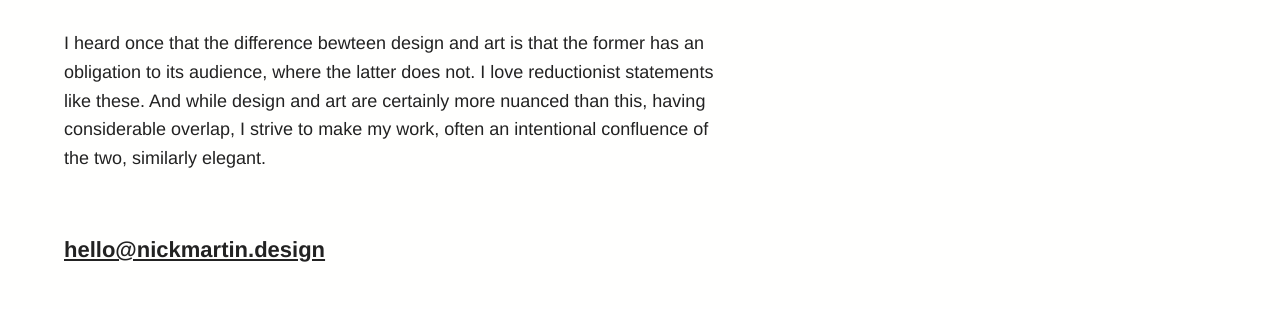
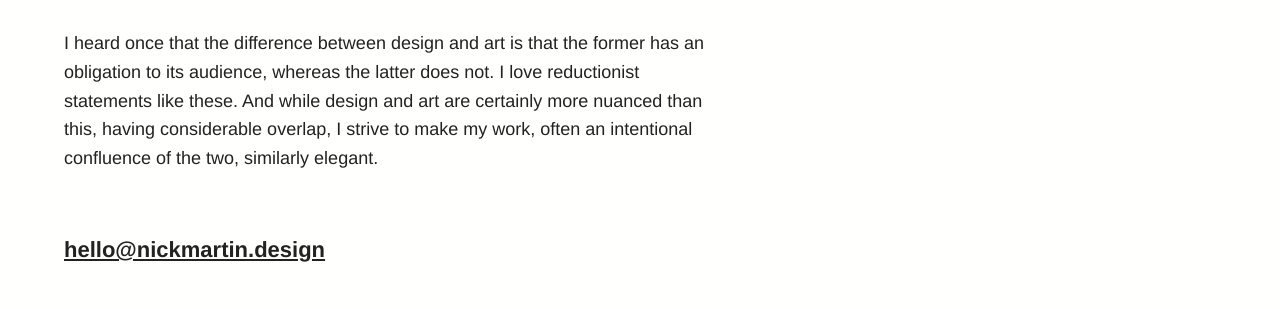
Before and after one commit to n-r-martin/bootcamp-portfolio, a plain HTML site: page index.html in a window 1280 px wide. Shown: the part 423-732 px from the top of the page. Drawn offline with nearby package versions, Linux system fonts and the light colour scheme; a web font is replaced by a local one.

Commit message:
content updates

```diff
--- a/index.html
+++ b/index.html
@@ -85,7 +85,7 @@
         <p>I like to do the <span>design</span> and sometimes other <span>stuff</span> too.</p>
       </div>
 
-      <p id="landing-section-intro">I heard once that the difference bewteen design and art is that the former has an obligation to its audience, where the latter does not. I love reductionist statements like these. And while design and art are certainly more nuanced than this, having considerable overlap, I strive to make my work, often an intentional confluence of the two, similarly elegant.</p>
+      <p id="landing-section-intro">I heard once that the difference between design and art is that the former has an obligation to its audience, whereas the latter does not. I love reductionist statements like these. And while design and art are certainly more nuanced than this, having considerable overlap, I strive to make my work, often an intentional confluence of the two, similarly elegant.</p>
 
       <h3><a href="mailto:hello@nickmartin.design">hello@nickmartin.design</a></h3>
 
```
